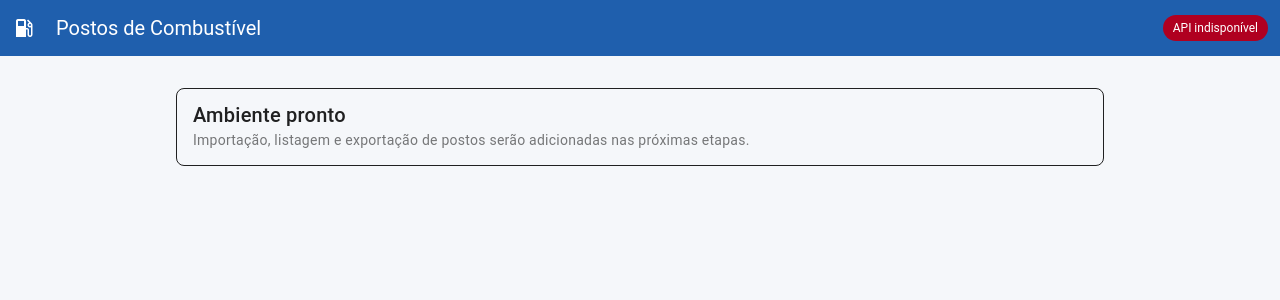
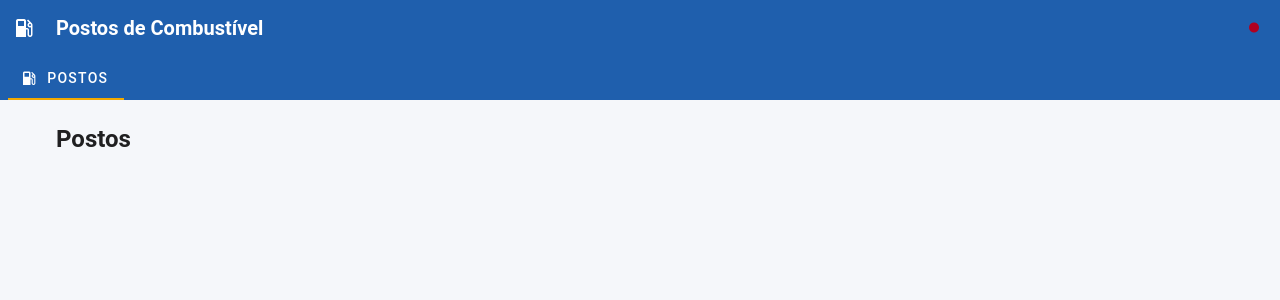
Before and after one commit to danielsilvalima/desafio-ipdv-postos, a Vue app in the folder frontend/: page /postos in a window 1280 px wide. Shown: the top 300 px of the page. Built offline with nearby package versions, Linux system fonts and the light colour scheme; no server answers.

Commit message:
feat(web): layout, rotas e tratamento global de erros

```diff
--- a/frontend/package.json
+++ b/frontend/package.json
@@ -15,7 +15,9 @@
   },
   "dependencies": {
     "@mdi/font": "^7.4.47",
+    "axios": "^1.20.0",
     "vue": "^3.5.44",
+    "vue-router": "^5.4.0",
     "vuetify": "^3.13.7"
   },
   "devDependencies": {
--- a/frontend/src/App.vue
+++ b/frontend/src/App.vue
@@ -1,22 +1,26 @@
 <script setup lang="ts">
 import { onMounted, ref } from 'vue';
+import { api } from '@/api/cliente';
+import AppNotificacoes from '@/components/AppNotificacoes.vue';
 
-type ApiStatus = 'verificando' | 'online' | 'offline';
+type StatusApi = 'verificando' | 'online' | 'offline';
 
-const apiStatus = ref<ApiStatus>('verificando');
+const statusApi = ref<StatusApi>('verificando');
 
-const statusChip: Record<ApiStatus, { color: string; text: string }> = {
-  verificando: { color: 'grey', text: 'Verificando API...' },
-  online: { color: 'success', text: 'API online' },
-  offline: { color: 'error', text: 'API indisponível' },
+const INDICADOR: Record<StatusApi, { cor: string; texto: string }> = {
+  verificando: { cor: 'grey-lighten-1', texto: 'Verificando API' },
+  online: { cor: 'success', texto: 'API online' },
+  offline: { cor: 'error', texto: 'API indisponível' },
 };
+
+const MENU = [{ titulo: 'Postos', icone: 'mdi-gas-station', para: '/postos' }];
 
 onMounted(async () => {
   try {
-    const response = await fetch('/api/health');
-    apiStatus.value = response.ok ? 'online' : 'offline';
+    await api.get('/health', { silencioso: true });
+    statusApi.value = 'online';
   } catch {
-    apiStatus.value = 'offline';
+    statusApi.value = 'offline';
   }
 });
 </script>
@@ -27,23 +31,29 @@ onMounted(async () => {
       <template #prepend>
         <v-icon icon="mdi-gas-station" class="ms-2" />
       </template>
-      <v-app-bar-title>Postos de Combustível</v-app-bar-title>
+      <v-app-bar-title class="font-weight-bold">Postos de Combustível</v-app-bar-title>
+
       <template #append>
-        <v-chip :color="statusChip[apiStatus].color" variant="flat" size="small" class="me-2">
-          {{ statusChip[apiStatus].text }}
-        </v-chip>
+        <v-tooltip :text="INDICADOR[statusApi].texto" location="bottom">
+          <template #activator="{ props }">
+            <v-icon v-bind="props" icon="mdi-circle" size="12" :color="INDICADOR[statusApi].cor" class="me-4" />
+          </template>
+        </v-tooltip>
+      </template>
+
+      <template #extension>
+        <v-tabs color="white" slider-color="secondary" class="px-2">
+          <v-tab v-for="item in MENU" :key="item.para" :to="item.para" :prepend-icon="item.icone">
+            {{ item.titulo }}
+          </v-tab>
+        </v-tabs>
       </template>
     </v-app-bar>
 
     <v-main>
-      <v-container class="py-8" max-width="960">
-        <v-card variant="outlined">
-          <v-card-item>
-            <v-card-title>Ambiente pronto</v-card-title>
-            <v-card-subtitle>Importação, listagem e exportação de postos serão adicionadas nas próximas etapas.</v-card-subtitle>
-          </v-card-item>
-        </v-card>
-      </v-container>
+      <router-view />
     </v-main>
+
+    <AppNotificacoes />
   </v-app>
 </template>
--- /dev/null
+++ b/frontend/src/api/cliente.ts
@@ -0,0 +1,63 @@
+import axios, { AxiosError, type AxiosRequestConfig } from 'axios';
+import { useNotificacoes } from '@/composables/useNotificacoes';
+
+declare module 'axios' {
+  interface AxiosRequestConfig {
+    /** A tela trata o erro sozinha (ex.: erro de arquivo na importação); não mostra o aviso global. */
+    silencioso?: boolean;
+  }
+}
+
+/** Erro já traduzido para a tela: sempre tem uma mensagem pronta para o usuário. */
+export class ErroApi extends Error {
+  constructor(
+    public readonly status: number,
+    public readonly codigo: string,
+    message: string,
+    public readonly detalhes: Record<string, unknown> = {},
+  ) {
+    super(message);
+    this.name = 'ErroApi';
+  }
+}
+
+interface CorpoErro {
+  error?: { code?: string; message?: string; details?: Record<string, unknown> };
+}
+
+function traduzir(erro: AxiosError<CorpoErro>): ErroApi {
+  const corpo = erro.response?.data?.error;
+  if (erro.response && corpo?.message) {
+    return new ErroApi(erro.response.status, corpo.code ?? 'ERRO', corpo.message, corpo.details ?? {});
+  }
+  if (erro.response) {
+    return new ErroApi(
+      erro.response.status,
+      'ERRO_HTTP',
+      'O servidor respondeu com um erro inesperado. Tente novamente em instantes.',
+    );
+  }
+  return new ErroApi(
+    0,
+    'SEM_CONEXAO',
+    'Não foi possível falar com o servidor. Confira sua conexão e se a API está em execução.',
+  );
+}
+
+export const api = axios.create({ baseURL: '/api' });
+
+api.interceptors.response.use(undefined, (erro: AxiosError<CorpoErro>) => {
+  if (axios.isCancel(erro)) return Promise.reject(erro);
+
+  const traduzido = traduzir(erro);
+  const config = erro.config as AxiosRequestConfig | undefined;
+  if (!config?.silencioso) {
+    useNotificacoes().notificar({ text: traduzido.message, color: 'error', timeout: 6000 });
+  }
+  return Promise.reject(traduzido);
+});
+
+/** URL absoluta de um download da API, para usar em `<a href>` sem passar pela memória do navegador. */
+export function urlDaApi(caminho: string): string {
+  return `/api${caminho}`;
+}
--- /dev/null
+++ b/frontend/src/components/AppNotificacoes.vue
@@ -0,0 +1,9 @@
+<script setup lang="ts">
+import { useNotificacoes } from '@/composables/useNotificacoes';
+
+const { fila } = useNotificacoes();
+</script>
+
+<template>
+  <v-snackbar-queue v-model="fila" location="bottom right" closable close-text="Fechar" />
+</template>
--- /dev/null
+++ b/frontend/src/composables/useNotificacoes.ts
@@ -0,0 +1,19 @@
+import { ref } from 'vue';
+
+export interface Notificacao {
+  text: string;
+  color: 'error' | 'success' | 'info' | 'warning';
+  timeout?: number;
+}
+
+/** Fila global de mensagens, exibida pelo `AppNotificacoes` no layout. */
+const fila = ref<Notificacao[]>([]);
+
+export function useNotificacoes() {
+  return {
+    fila,
+    notificar: (notificacao: Notificacao) => {
+      fila.value.push(notificacao);
+    },
+  };
+}
--- a/frontend/src/main.ts
+++ b/frontend/src/main.ts
@@ -1,5 +1,6 @@
 import { createApp } from 'vue';
 import App from './App.vue';
 import vuetify from './plugins/vuetify';
+import { router } from './router';
 
-createApp(App).use(vuetify).mount('#app');
+createApp(App).use(vuetify).use(router).mount('#app');
--- /dev/null
+++ b/frontend/src/router/index.ts
@@ -0,0 +1,22 @@
+import { createRouter, createWebHistory, type RouteRecordRaw } from 'vue-router';
+
+const routes: RouteRecordRaw[] = [
+  { path: '/', redirect: '/postos' },
+  {
+    path: '/postos',
+    name: 'postos',
+    component: () => import('@/views/PostosView.vue'),
+    meta: { titulo: 'Postos' },
+  },
+  { path: '/:caminho(.*)*', redirect: '/postos' },
+];
+
+export const router = createRouter({
+  history: createWebHistory(),
+  routes,
+});
+
+router.afterEach((rota) => {
+  const titulo = rota.meta.titulo as string | undefined;
+  document.title = titulo ? `${titulo} · Postos de Combustível` : 'Postos de Combustível';
+});
--- /dev/null
+++ b/frontend/src/views/PostosView.vue
@@ -0,0 +1,5 @@
+<template>
+  <v-container class="py-6">
+    <h1 class="text-h5 font-weight-bold">Postos</h1>
+  </v-container>
+</template>
```
Also changed, not shown: 1 other file (tests, documents, lock files or other folders).
